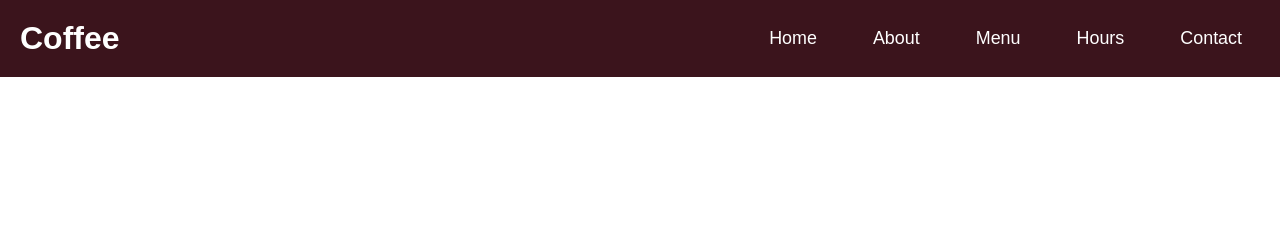
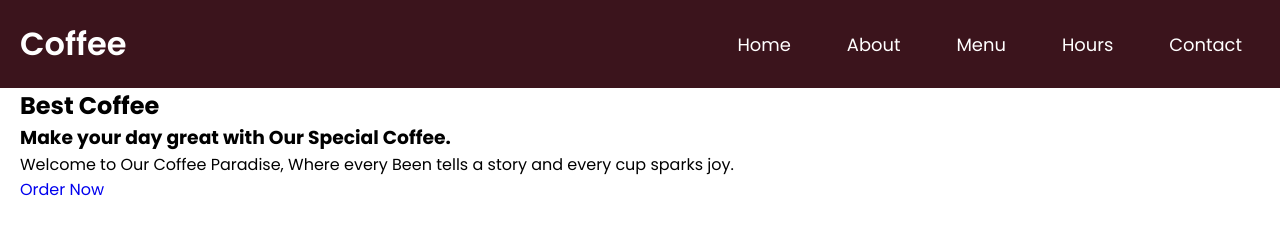
Before and after one commit to owere30/-coffeeshop-website, a plain HTML site: page index.html in a window 1280 px wide. Drawn offline with Linux system fonts and the light colour scheme.

Commit message:
my second commit

```diff
--- a/index.html
+++ b/index.html
@@ -8,14 +8,17 @@
 </head>
 <body>
       <!--Header/ navbar-->
+
+
       <header>
+   <!--navigation-bar section-->
+
 
         <nav class="navbar section-content">
             <a href="#" class="nav-log">
                 <h2 class="logo-text">Coffee</h2>
 
             </a>
-
 
             <ul class="nav-menu">
                 <li class="nav-item">
@@ -35,7 +38,22 @@
                 </li>
             </ul>
             </nav>
+
         </header>
+        <!--main- Hero- section-->
+        <section class="hero-section">
+            <div class="section-content">
+                <div class="section-details">
+                    <h2 class="title">Best Coffee</h2>
+                    <h3 class="subtitle">Make  your day great with Our Special Coffee.</h3>
+                    <p class="description">Welcome to Our Coffee Paradise, Where every Been tells a story and every cup sparks joy.</p>
+                    <div class="buttons">
+                    <a href="#" class="button order-now">Order Now</a>
+
+                    </div>
+                </div>
+            </div>
+        </section>
 
 </body>
 </html>
--- a/style.css
+++ b/style.css
@@ -1,3 +1,6 @@
+/* importing Google font*/
+@import url('https://fonts.googleapis.com/css2?family=Poppins:ital,wght@0,400;0,500;0,600;0,700;0,800;1,200;1,400;1,700&display=swap');
+
 *{
     margin: 0;
     padding: 0;
```
